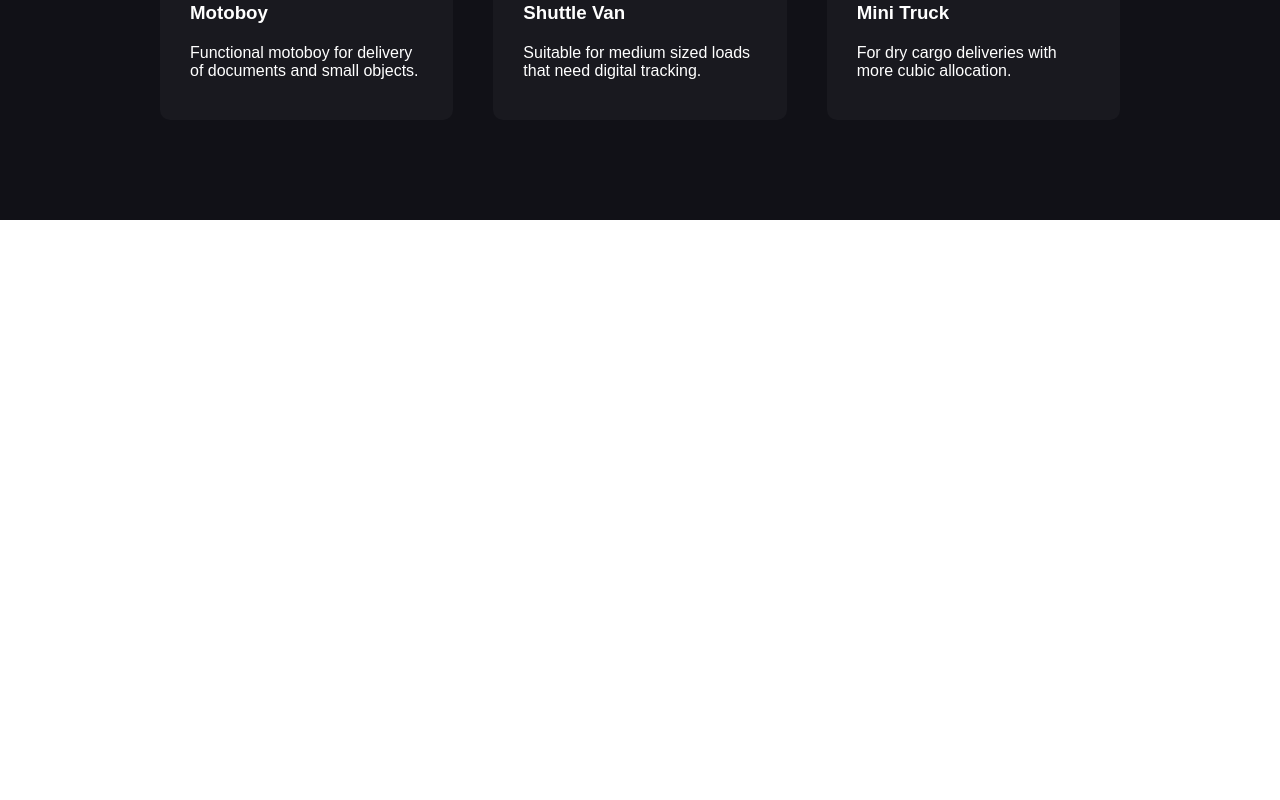
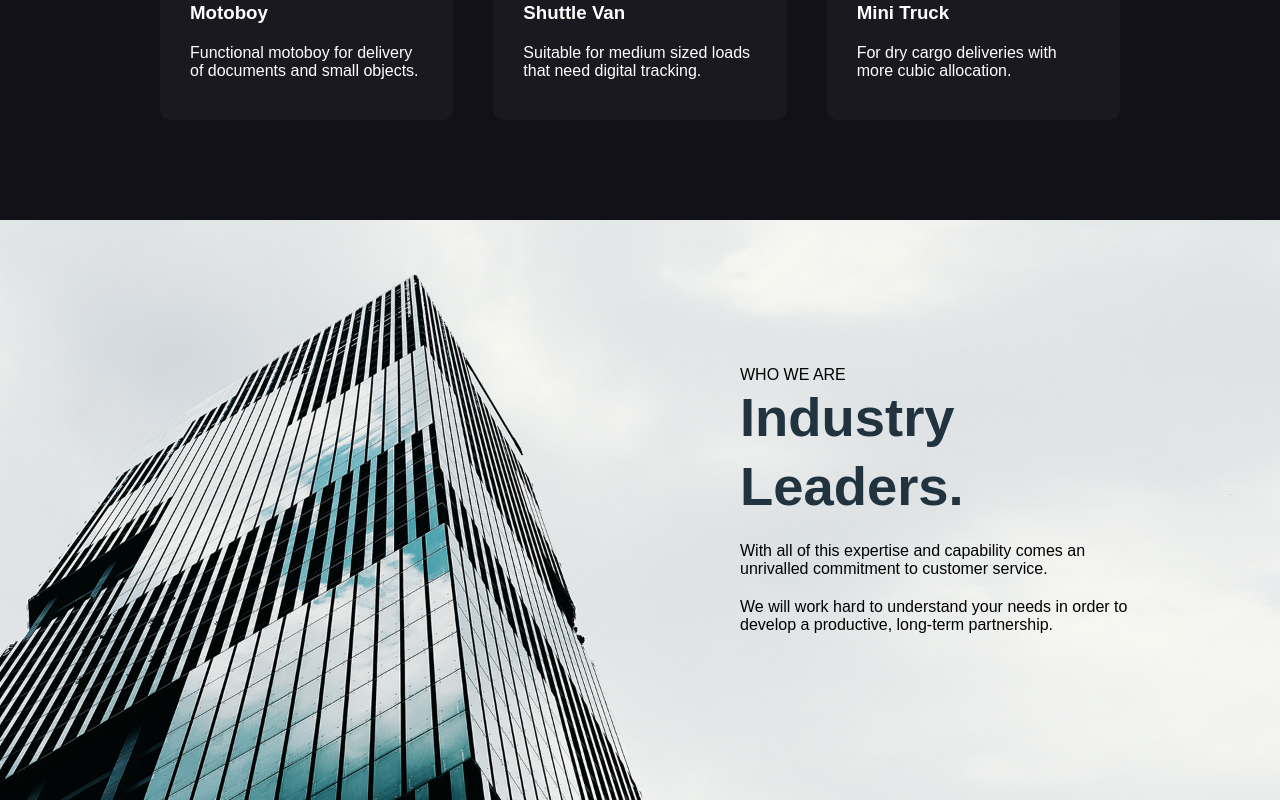
Before and after one commit to alessandraspalla/proj-html-vuejs, a Vue app: page / in a window 1280 px wide. Shown: the part 1015-1815 px from the top of the page. Before the commit the page ends 1235 px from the top, so only its background shows below. Built offline with nearby package versions, Linux system fonts and the light colour scheme.

Commit message:
add section industry leader with basic scss

```diff
--- a/src/components/PageMain.vue
+++ b/src/components/PageMain.vue
@@ -64,6 +64,21 @@ export default {
                     <div class="description">
                         For dry cargo deliveries with more cubic allocation.
                     </div>
+                </div>
+            </div>
+        </section>
+
+        <section id="industry-leader">
+            <div class="container">
+                <div id="text">
+                    <span>WHO WE ARE</span>
+                    <h1>Industry Leaders.</h1>
+                    <p>
+                        With all of this expertise and capability comes an unrivalled commitment to customer service.
+                    </p>
+                    <p>
+                        We will work hard to understand your needs in order to develop a productive, long-term partnership.
+                    </p>
                 </div>
             </div>
         </section>
@@ -155,4 +170,33 @@ export default {
     }
 
 }
+
+#industry-leader {
+    height: 580px;
+    background-image: url('/img/bg-6.jpg');
+    background-size: cover;
+    background-position: 0 -60px;
+
+    .container {
+        display: flex;
+        justify-content: end;
+        align-items: center;
+        height: 100%;
+
+        #text {
+            width: 40%;
+
+            h1 {
+                color: $title-color;
+            }
+
+            p {
+                margin-block: 20px;
+            }
+        }
+
+    }
+
+
+}
 </style>
```
